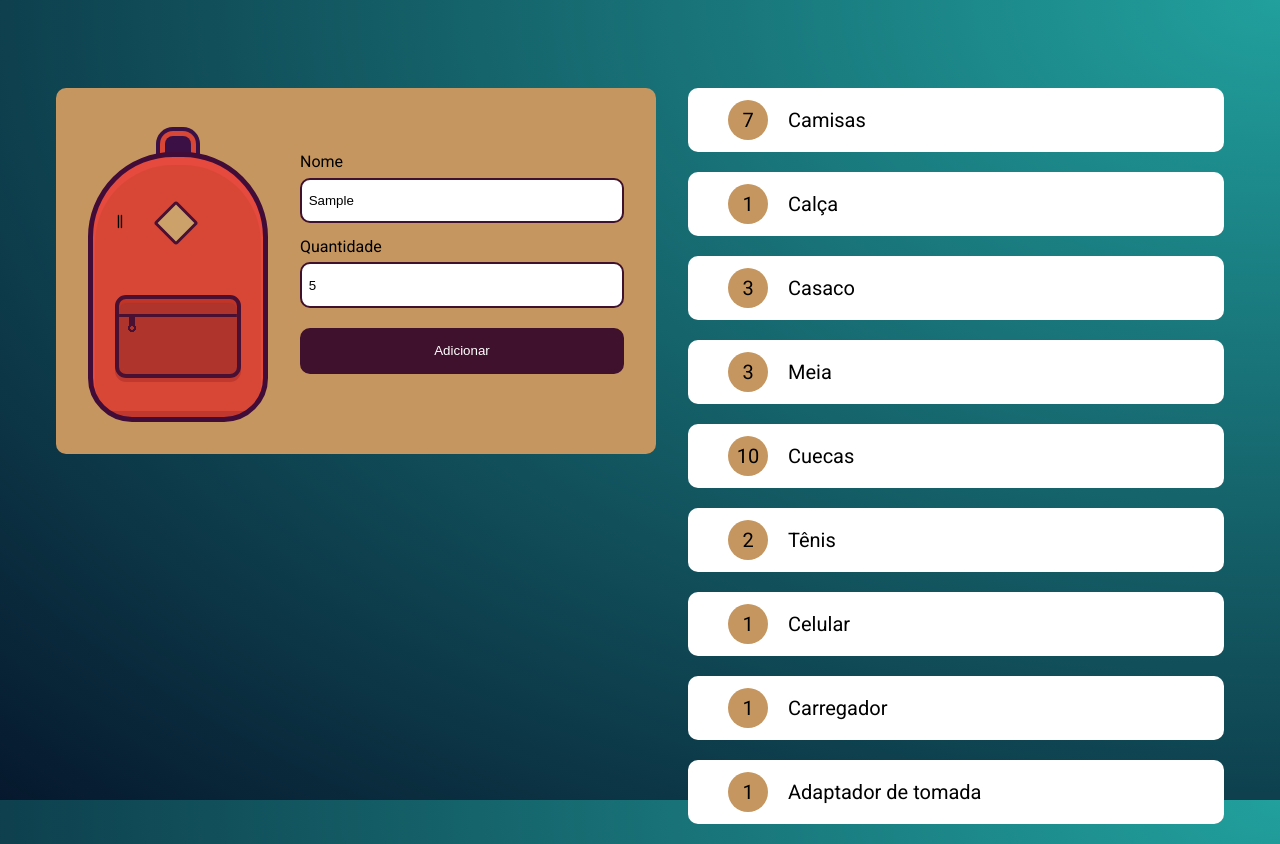
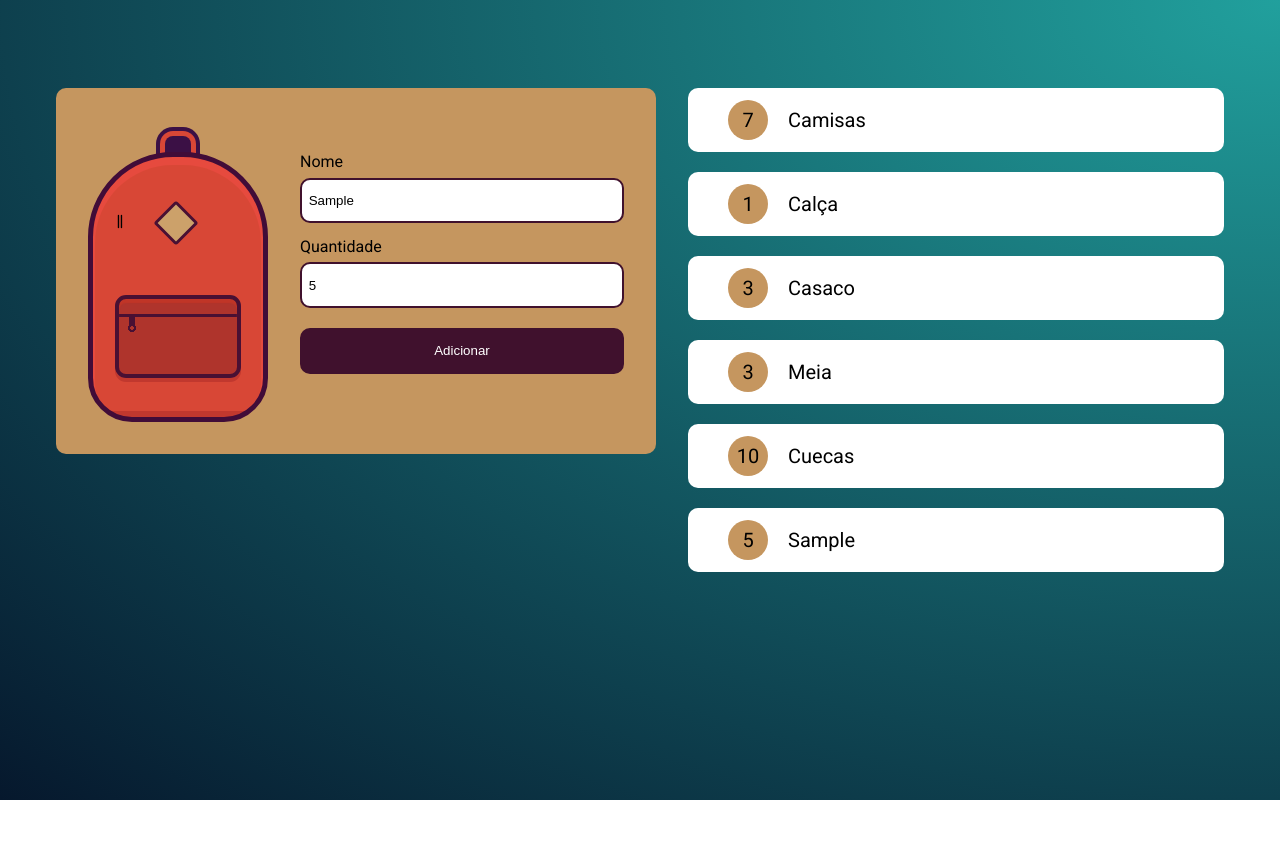
Before and after one commit to AlexandreArmelline/Mochila-de-viagem, a plain HTML site: page index.html in a window 1280 px wide. Both pictures are taken after typing "Sample", "5" into the empty fields and a click on the input "Adicionar". After the commit the page ends 800 px from the top, so only its background shows below. Drawn offline with Linux system fonts and the light colour scheme.

Commit message:
Concluí aula 1

```diff
--- a/index.html
+++ b/index.html
@@ -24,16 +24,13 @@
             </form>
         </div>
 
-        <ul class="lista">
+        <ul class="lista" id="lista">
             <li class="item"><strong>7</strong>Camisas</li>
             <li class="item"><strong>1</strong>Calça</li>
             <li class="item"><strong>3</strong>Casaco</li>
             <li class="item"><strong>3</strong>Meia</li>
             <li class="item"><strong>10</strong>Cuecas</li>
-            <li class="item"><strong>2</strong>Tênis</li>
-            <li class="item"><strong>1</strong>Celular</li>
-            <li class="item"><strong>1</strong>Carregador</li>
-            <li class="item"><strong>1</strong>Adaptador de tomada</li>
+
         </ul>
     </main>
 
--- a/js/main.js
+++ b/js/main.js
@@ -1,11 +1,25 @@
 const form = document.getElementById("novoItem")
+const lista = document.getElementById("lista")
 
 
 form.addEventListener("submit", (evento) =>{
     evento.preventDefault()
 
-    console.log(evento)
-    console.log(evento.target.elements['nome'].value)
-    console.log(evento.target.elements['quantidade'].value)
+    criaElementos(evento.target.elements['nome'].value, evento.target.elements['quantidade'].value)
+} )
 
-} )
+function criaElementos(nome, quantidade){
+
+   // <li class="item"><strong>7</strong>Camisas</li>
+   const novoItem = document.createElement('li')
+   novoItem.classList.add("item")
+
+   const numeroItem = document.createElement('strong')
+   numeroItem.innerHTML = quantidade
+
+   novoItem.appendChild(numeroItem)
+   novoItem.innerHTML += nome
+
+   lista.appendChild(novoItem)
+
+}
```
